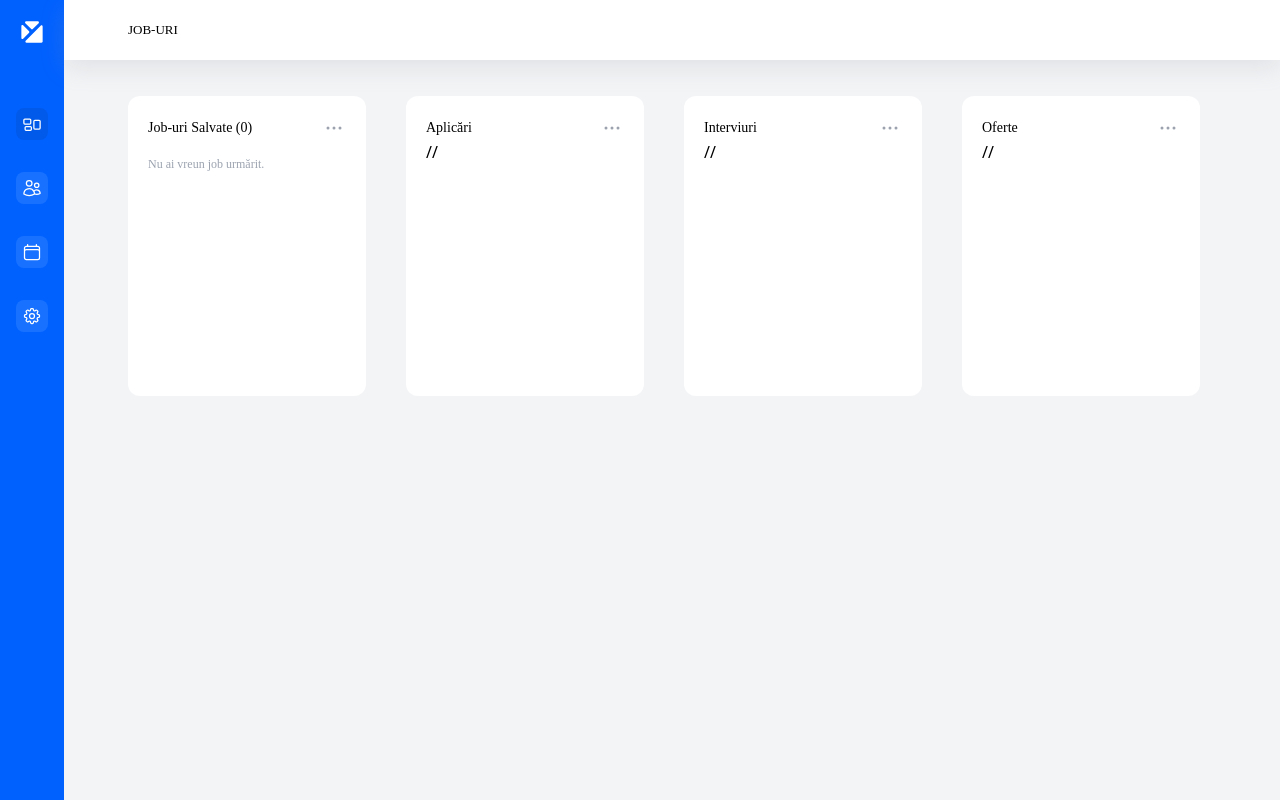
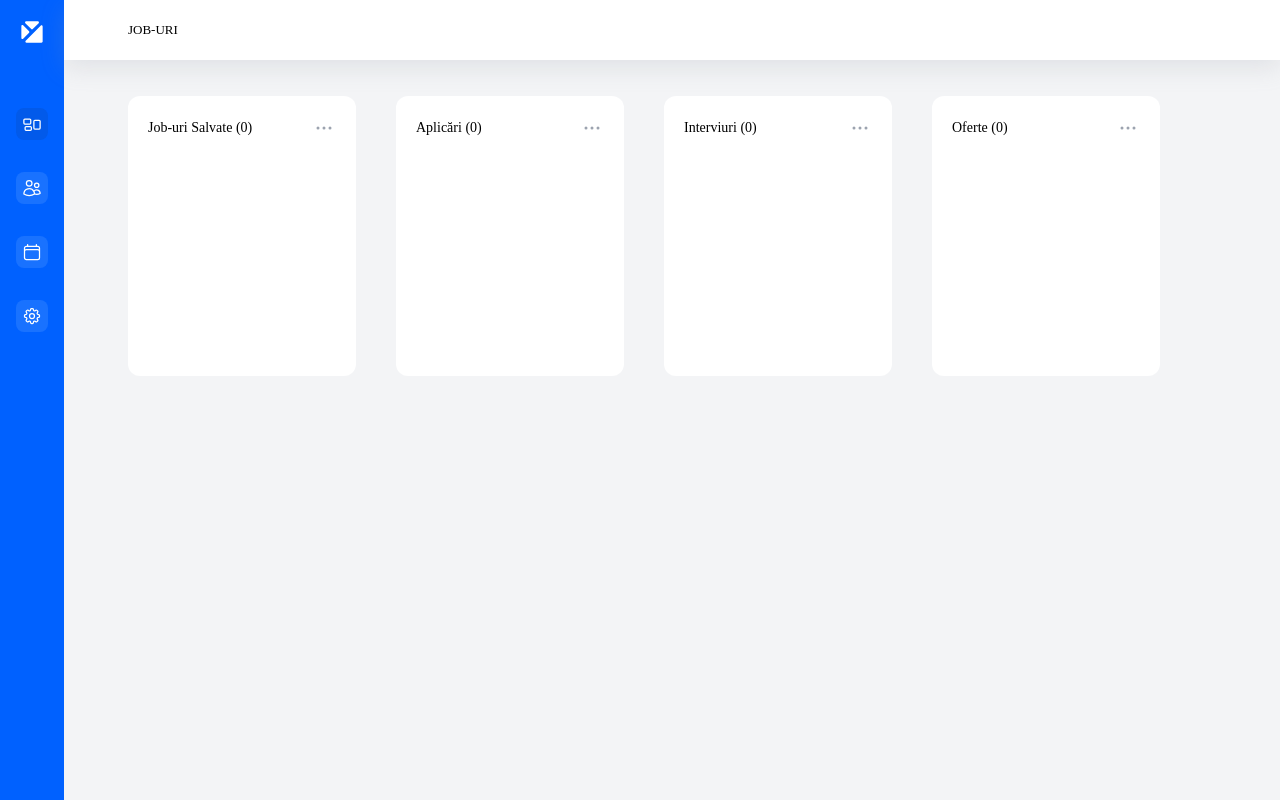
Before and after one commit to exolv/munk, a React app: page /app.html in a window 1280 px wide. Built offline with nearby package versions, Linux system fonts and the light colour scheme; the HTML template or start-up script is replaced by a standard one.

Commit message:
Drag and drop, board component etc.

```diff
--- a/package.json
+++ b/package.json
@@ -42,6 +42,8 @@
     "react-dnd": "^16.0.1",
     "react-dnd-html5-backend": "^16.0.1",
     "react-dom": "^18.2.0",
-    "react-router-dom": "^6.4.2"
+    "react-redux": "^8.0.4",
+    "react-router-dom": "^6.4.2",
+    "redux": "^4.2.0"
   }
 }
--- /dev/null
+++ b/src/app/components/board/Board.tsx
@@ -0,0 +1,46 @@
+import React, { FC } from 'react';
+
+import { useDrop } from 'react-dnd';
+
+import {
+  EllipsisHorizontalIcon
+} from '@heroicons/react/24/outline';
+
+import JobBox from '../../components/job-box/JobBox';
+import TrackedJob from '../../../interfaces/TrackedJob';
+import { BoardType } from '../../../interfaces/TrackedJobStatus';
+
+const Board: FC<{ type: BoardType; title: string; jobs: TrackedJob[] }> = ({ type, title, jobs }) => {
+  const [{ canDrop, isOver }, drop] = useDrop(() => ({
+    accept: 'JOB_BOX',
+    drop: () => ({ board: type }),
+    collect: (monitor) => ({
+      isOver: monitor.isOver(),
+      canDrop: monitor.canDrop(),
+    })
+  }));
+
+  return (
+    <div className='bg-white p-5 rounded-xl mr-10 w-[calc(25%-30px)]'>
+      <div className='flex items-center justify-between mb-4'>
+        <h6 className='font-poppins font-medium text-sm'>{title} ({jobs.length})</h6>
+        <EllipsisHorizontalIcon className='w-6 h-6 text-gray-400 cursor-pointer' />
+      </div>
+      <div
+        ref={drop}
+        className={`${canDrop && isOver ? 'bg-gray-50' : 'bg-white'} rounded-xl w-full min-h-[200px]`}
+      >
+        {
+          jobs.length > 0 ?
+            jobs.map((job, index)  => (
+              <JobBox key={index} {...job} />
+            ))
+          :
+            null
+        }
+      </div>
+    </div>
+  );
+}
+
+export default Board;
--- a/src/app/components/job-box/JobBox.tsx
+++ b/src/app/components/job-box/JobBox.tsx
@@ -1,4 +1,5 @@
-import React, { FC, useRef, DragEvent } from 'react';
+import React, { FC } from 'react';
+import { useDrag } from 'react-dnd';
 
 import '../../../styles.css';
 
@@ -8,14 +9,32 @@ import {
 
 import storage from '../../../services/StorageService';
 import TrackedJob from '../../../interfaces/TrackedJob';
+import { BoardType } from '../../../interfaces/TrackedJobStatus';
 
 const JobBox: FC<TrackedJob> = ({ id, companyImage, positionTitle, companyName }) => {
+  const [{ isDragging }, drag] = useDrag(() => ({
+    type: 'JOB_BOX',
+    item: { jobId: id },
+    end: (item, monitor) => {
+      const dropResult: { board: BoardType; } = monitor.getDropResult();
+      if (item && dropResult) {
+        console.log(item.jobId, dropResult.board);
+      }
+    },
+    collect: (monitor) => ({
+      isDragging: monitor.isDragging(),
+      handlerId: monitor.getHandlerId()
+    })
+  }));
+
+
   const removeTrackedJob = async (_id: number) => {
     await storage.removeTrackedJob(_id);
   }
 
   return (
     <div
+      ref={drag}
       className='relative overflow-hidden bg-white p-5 rounded-lg border border-solid border-gray-100 mt-4 cursor-pointer flex items-start'
     >
       <div className='w-4 h-4 cursor-pointer absolute top-4 right-4 flex items-center justify-center' onClick={() => removeTrackedJob(id)}>
--- a/src/app/pages/jobs/Jobs.tsx
+++ b/src/app/pages/jobs/Jobs.tsx
@@ -1,15 +1,12 @@
 import React, { FC, useState, useEffect } from 'react';
-
-import {
-  EllipsisHorizontalIcon
-} from '@heroicons/react/24/outline';
 
 import Navbar from '../../components/navbar/Navbar';
 import Sidebar from '../../components/sidebar/Sidebar';
-import JobBox from '../../components/job-box/JobBox';
 
 import storage from '../../../services/StorageService';
 import TrackedJob from '../../../interfaces/TrackedJob';
+import Board from '../../components/board/Board';
+import { BoardType } from '../../../interfaces/TrackedJobStatus';
 
 const Jobs: FC = () => {
   const [trackedJobs, setTrackedJobs] = useState<TrackedJob[]>([]);
@@ -22,6 +19,7 @@ const Jobs: FC = () => {
     })();
   }, []);
 
+  const { TRACKING, APPLIED, INTERVIEWS, OFFERS } = BoardType;
 
   return (
     <div className='flex'>
@@ -30,55 +28,11 @@ const Jobs: FC = () => {
         <Navbar title='Job-uri' />
 
         <div className='pl-32 pr-20 py-24'>
-          <div className='flex'>
-
-            <div className='bg-white p-5 rounded-xl mr-10 w-[calc(25%-30px)] min-h-[300px]'>
-              <div className='flex items-center justify-between'>
-                <h6 className='font-poppins font-medium text-sm'>Job-uri Salvate ({trackedJobs.length})</h6>
-                <EllipsisHorizontalIcon className='w-6 h-6 text-gray-400 cursor-pointer' />
-              </div>
-              <div>
-                {
-                  trackedJobs.length > 0 ?
-                    trackedJobs.map((job, index)  => (
-                      <JobBox key={index} {...job} />
-                    ))
-                  :
-                    <p className='font-poppins font-normal text-xs text-gray-400 mt-4'>Nu ai vreun job urmărit.</p>
-                }
-              </div>
-            </div>
-
-            <div className='bg-white p-5 rounded-xl mr-10 w-[calc(25%-30px)] min-h-[300px]'>
-              <div className='flex items-center justify-between'>
-                <h6 className='font-poppins font-medium text-sm'>Aplicări</h6>
-                <EllipsisHorizontalIcon className='w-6 h-6 text-gray-400 cursor-pointer' />
-              </div>
-              <div>
-                //
-              </div>
-            </div>
-
-            <div className='bg-white p-5 rounded-xl mr-10 w-[calc(25%-30px)] min-h-[300px]'>
-              <div className='flex items-center justify-between'>
-                <h6 className='font-poppins font-medium text-sm'>Interviuri</h6>
-                <EllipsisHorizontalIcon className='w-6 h-6 text-gray-400 cursor-pointer' />
-              </div>
-              <div>
-                //
-              </div>
-            </div>
-
-            <div className='bg-white p-5 rounded-xl w-[calc(25%-30px)] min-h-[300px]'>
-              <div className='flex items-center justify-between'>
-                <h6 className='font-poppins font-medium text-sm'>Oferte</h6>
-                <EllipsisHorizontalIcon className='w-6 h-6 text-gray-400 cursor-pointer' />
-              </div>
-              <div>
-                //
-              </div>
-            </div>
-
+          <div className='flex items-start'>
+            <Board type={TRACKING} title='Job-uri Salvate' jobs={trackedJobs} />
+            <Board type={APPLIED} title='Aplicări' jobs={[]} />
+            <Board type={INTERVIEWS} title='Interviuri' jobs={[]} />
+            <Board type={OFFERS} title='Oferte' jobs={[]} />
           </div>
         </div>
       </div>
--- a/src/interfaces/TrackedJobStatus.tsx
+++ b/src/interfaces/TrackedJobStatus.tsx
@@ -4,3 +4,10 @@ export enum TrackedJobStatus {
   INTERVIEW = 'Interviu',
   OFFER = 'Ofertă'
 }
+
+export enum BoardType {
+  TRACKING = 'TRACKING',
+  APPLIED = 'APPLIED',
+  INTERVIEWS = 'INTERVIEWS',
+  OFFERS = 'OFFERS'
+}
```
Also changed, not shown: src/app/app.tsx (+6 -1 lines), 1 other file (tests, documents, lock files or other folders).
